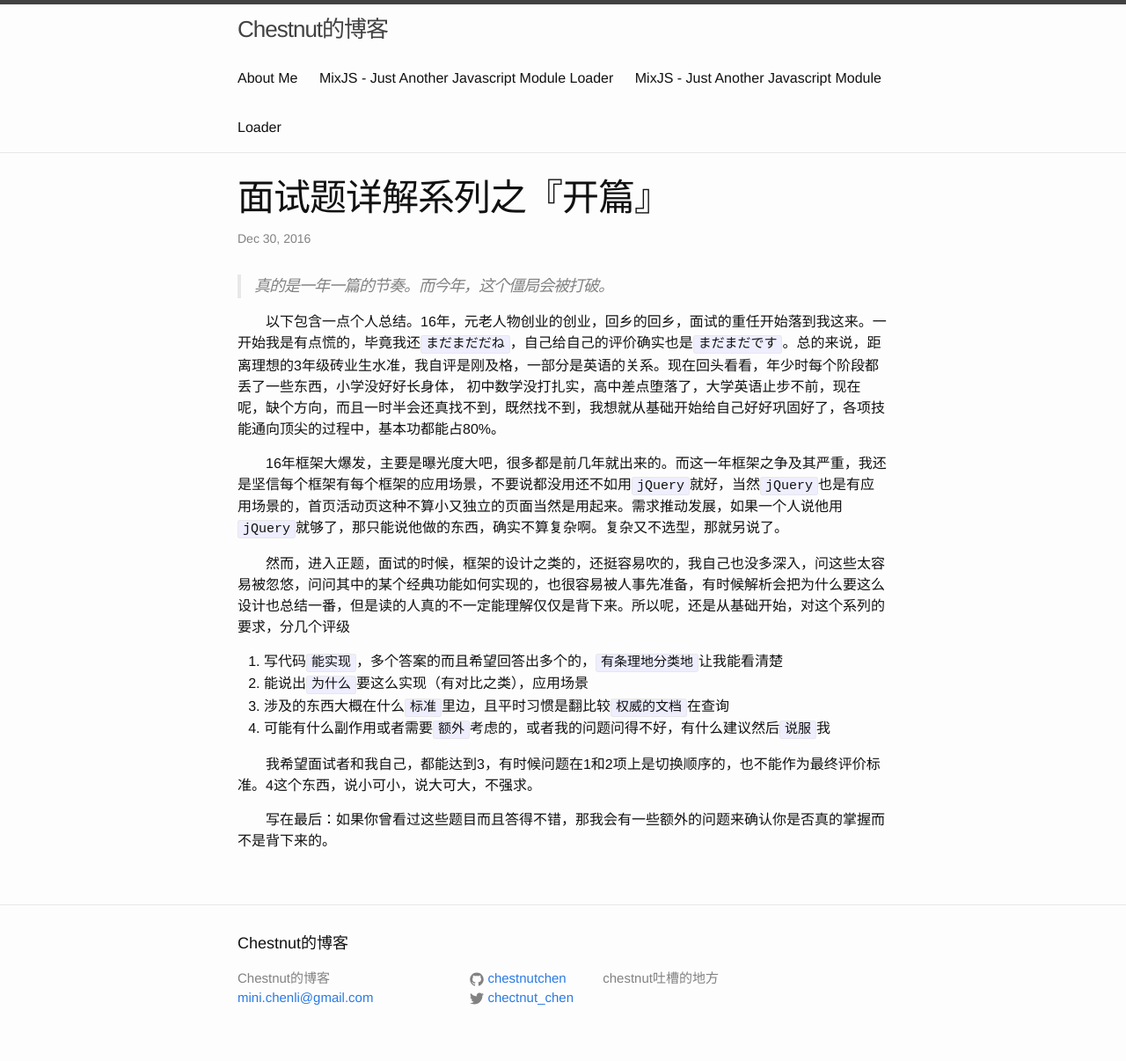
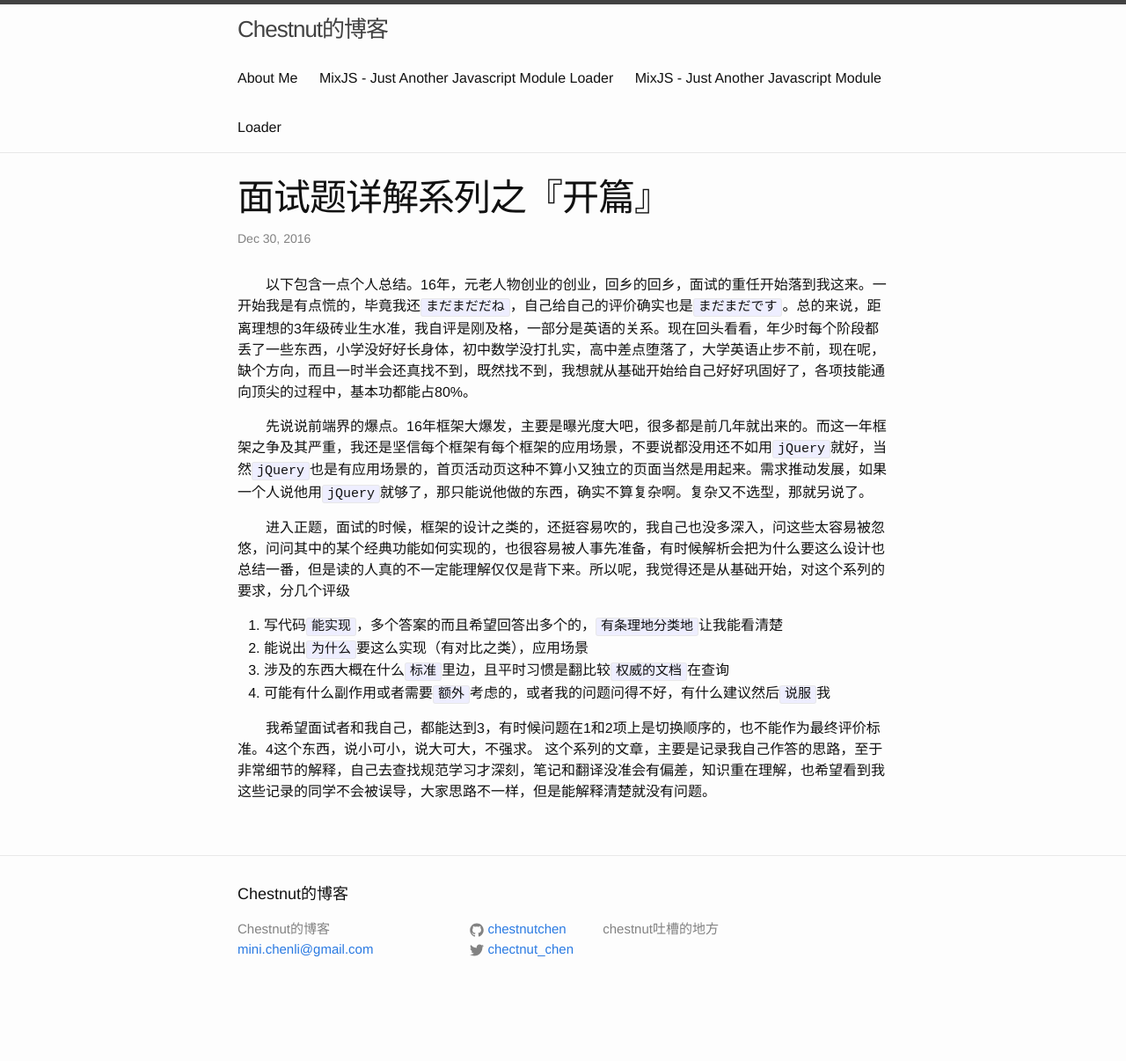
Before and after one commit to chestnutchen/chestnutchen.github.io, a Jekyll site: the page built from _posts/2016-12-30-面试题详解系列之『开篇』.md, in a window 1280 px wide. Shown: the whole page at 88% size. Built offline with Jekyll 4.4.1, drawn with Linux system fonts in a browser that asks for light colours; Markdown is read by kramdown in place of the engine named in the settings; after the commit the page ends 1150 px from its top, so only the background shows below that.

Commit message:
fix some format

```diff
--- a/_posts/2016-12-30-面试题详解系列之『开篇』.md
+++ b/_posts/2016-12-30-面试题详解系列之『开篇』.md
@@ -5,14 +5,11 @@
 categories: 基础
 ---
 
-> 真的是一年一篇的节奏。而今年，这个僵局会被打破。
+　　以下包含一点个人总结。16年，元老人物创业的创业，回乡的回乡，面试的重任开始落到我这来。一开始我是有点慌的，毕竟我还`まだまだだね`，自己给自己的评价确实也是`まだまだです`。总的来说，距离理想的3年级砖业生水准，我自评是刚及格，一部分是英语的关系。现在回头看看，年少时每个阶段都丢了一些东西，小学没好好长身体，初中数学没打扎实，高中差点堕落了，大学英语止步不前，现在呢，缺个方向，而且一时半会还真找不到，既然找不到，我想就从基础开始给自己好好巩固好了，各项技能通向顶尖的过程中，基本功都能占80%。
 
-　　以下包含一点个人总结。16年，元老人物创业的创业，回乡的回乡，面试的重任开始落到我这来。一开始我是有点慌的，毕竟我还`まだまだだね`，自己给自己的评价确实也是`まだまだです`。总的来说，距离理想的3年级砖业生水准，我自评是刚及格，一部分是英语的关系。现在回头看看，年少时每个阶段都丢了一些东西，小学没好好长身体，
-初中数学没打扎实，高中差点堕落了，大学英语止步不前，现在呢，缺个方向，而且一时半会还真找不到，既然找不到，我想就从基础开始给自己好好巩固好了，各项技能通向顶尖的过程中，基本功都能占80%。
+　　先说说前端界的爆点。16年框架大爆发，主要是曝光度大吧，很多都是前几年就出来的。而这一年框架之争及其严重，我还是坚信每个框架有每个框架的应用场景，不要说都没用还不如用`jQuery`就好，当然`jQuery`也是有应用场景的，首页活动页这种不算小又独立的页面当然是用起来。需求推动发展，如果一个人说他用`jQuery`就够了，那只能说他做的东西，确实不算复杂啊。复杂又不选型，那就另说了。
 
-　　16年框架大爆发，主要是曝光度大吧，很多都是前几年就出来的。而这一年框架之争及其严重，我还是坚信每个框架有每个框架的应用场景，不要说都没用还不如用`jQuery`就好，当然`jQuery`也是有应用场景的，首页活动页这种不算小又独立的页面当然是用起来。需求推动发展，如果一个人说他用`jQuery`就够了，那只能说他做的东西，确实不算复杂啊。复杂又不选型，那就另说了。
-
-　　然而，进入正题，面试的时候，框架的设计之类的，还挺容易吹的，我自己也没多深入，问这些太容易被忽悠，问问其中的某个经典功能如何实现的，也很容易被人事先准备，有时候解析会把为什么要这么设计也总结一番，但是读的人真的不一定能理解仅仅是背下来。所以呢，还是从基础开始，对这个系列的要求，分几个评级
+　　进入正题，面试的时候，框架的设计之类的，还挺容易吹的，我自己也没多深入，问这些太容易被忽悠，问问其中的某个经典功能如何实现的，也很容易被人事先准备，有时候解析会把为什么要这么设计也总结一番，但是读的人真的不一定能理解仅仅是背下来。所以呢，我觉得还是从基础开始，对这个系列的要求，分几个评级
 
 1. 写代码`能实现`，多个答案的而且希望回答出多个的，`有条理地分类地`让我能看清楚
 2. 能说出`为什么`要这么实现（有对比之类），应用场景
@@ -20,5 +17,4 @@
 4. 可能有什么副作用或者需要`额外`考虑的，或者我的问题问得不好，有什么建议然后`说服`我
 
 　　我希望面试者和我自己，都能达到3，有时候问题在1和2项上是切换顺序的，也不能作为最终评价标准。4这个东西，说小可小，说大可大，不强求。
-
-　　写在最后：如果你曾看过这些题目而且答得不错，那我会有一些额外的问题来确认你是否真的掌握而不是背下来的。
+这个系列的文章，主要是记录我自己作答的思路，至于非常细节的解释，自己去查找规范学习才深刻，笔记和翻译没准会有偏差，知识重在理解，也希望看到我这些记录的同学不会被误导，大家思路不一样，但是能解释清楚就没有问题。
```
Also changed, not shown: _posts/2017-01-01-面试题详解系列之『HTML中下载、执行script的时序』.md (+1 -1 lines), _posts/2017-01-26-面试题详解系列之『说一说插入DOM元素的方法.md (+3 -3 lines), _posts/2017-01-27-面试题详解系列之『实现一个insertAfter』.md (+1 -1 lines).
